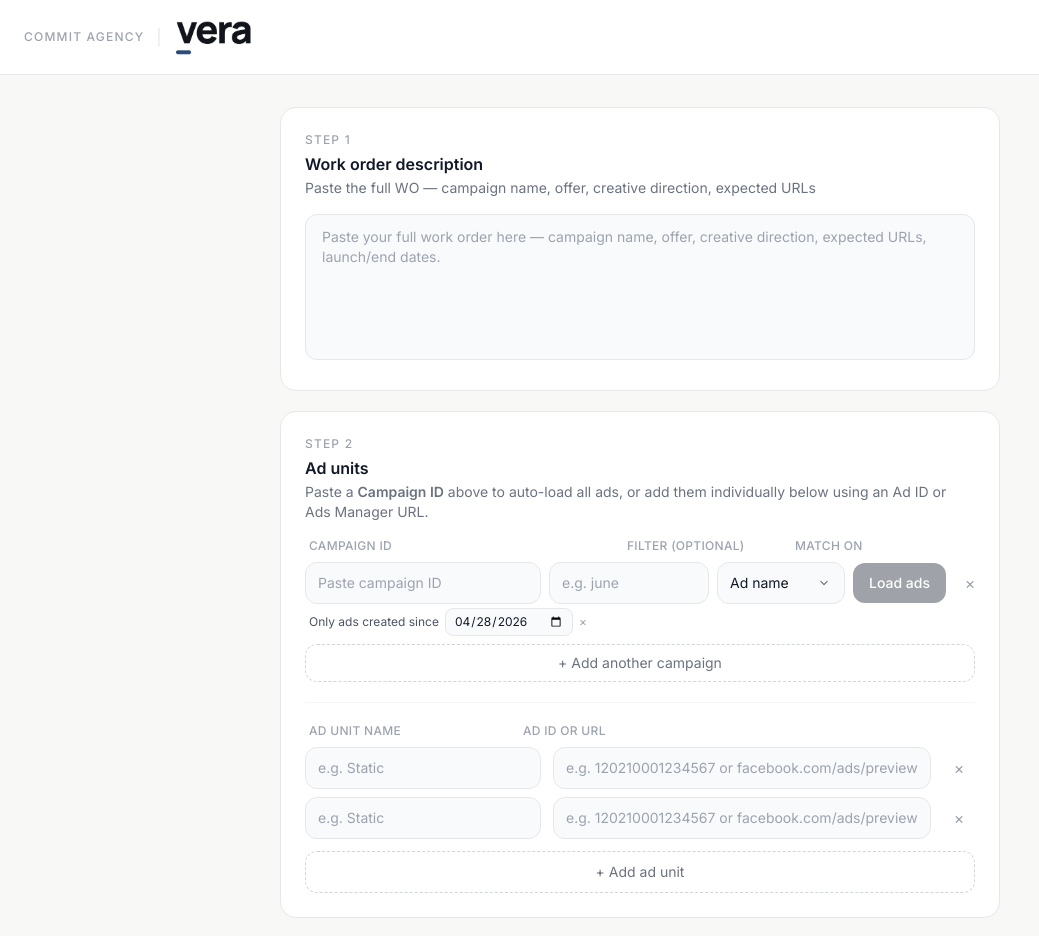
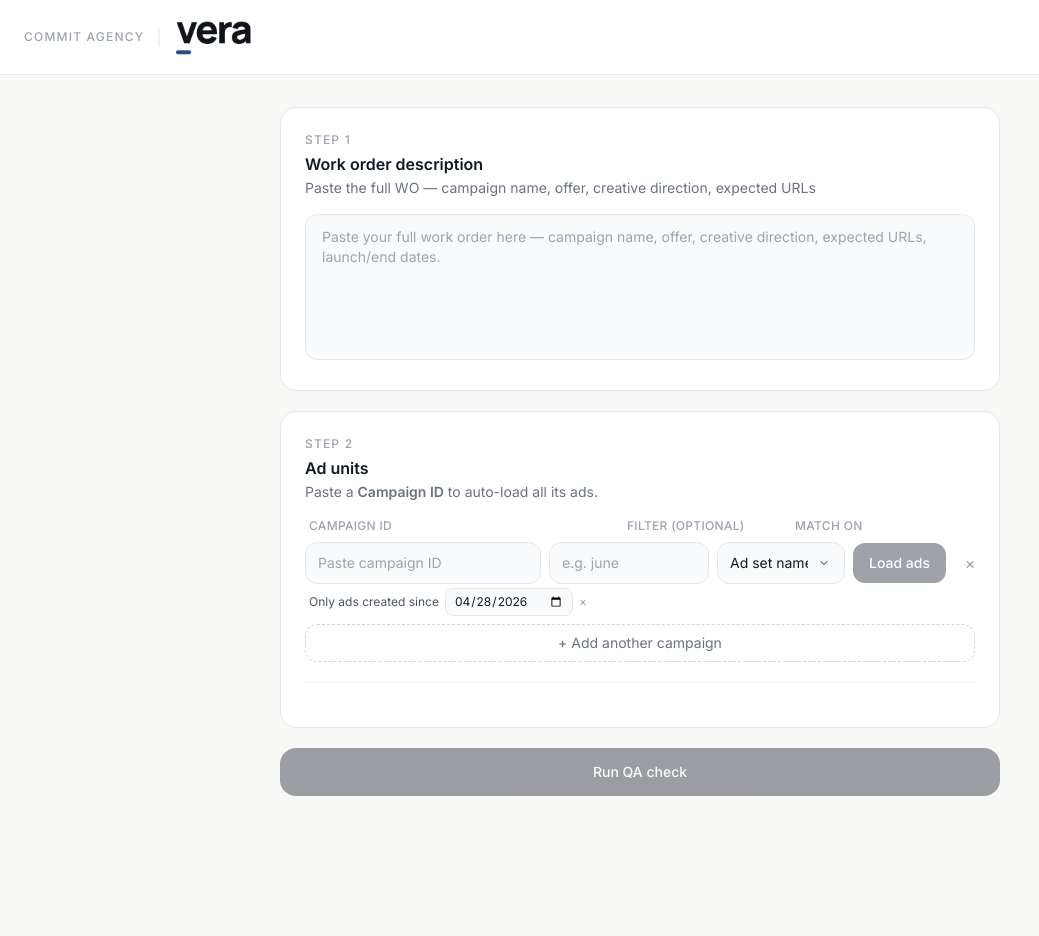
Before and after one commit to jruiz-oss/MetaPreviewQA, a Next.js app: page /qa in a window 1280 px wide. Shown: the top 936 px of the page, without its empty margins (0-1039 px from the left). After the commit the page ends 828 px from the top, so only its background shows below. Built offline with nearby package versions, Linux system fonts and the light colour scheme.

Commit message:
Load ads by Campaign ID only; remove manual Ad ID/URL entry

```diff
--- a/app/qa/page.tsx
+++ b/app/qa/page.tsx
@@ -246,10 +246,7 @@ export default function QAPage() {
   const [wo, setWo] = useState("");
   const [detectedDocs, setDetectedDocs] = useState<{ url: string; woLabel: string; content: string | null; images: DriveImage[]; error: string | null; loading: boolean }[]>([]);
   const [woDestinationUrl, setWoDestinationUrl] = useState<string | null>(null);
-  const [units, setUnits] = useState<AdUnit[]>([
-    { id: "1", name: "", link: "" },
-    { id: "2", name: "", link: "" },
-  ]);
+  const [units, setUnits] = useState<AdUnit[]>([]);
   const [loading, setLoading] = useState(false);
   const [result, setResult] = useState<QAResult | null>(null);
   const [error, setError] = useState("");
@@ -284,7 +281,7 @@ export default function QAPage() {
     id,
     campaignId: "",
     filter: "",
-    filterScope: "ad",
+    filterScope: "adset",
     sinceDate: defaultSinceDate(),
     loading: false,
     loaded: false,
@@ -321,42 +318,9 @@ export default function QAPage() {
     patchCampaignRow(id, { [field]: value } as Partial<CampaignRow>);
   }
 
-  function addUnit() {
-    setUnits((prev) => [
-      ...prev,
-      { id: String(Date.now()), name: "", link: "" },
-    ]);
-  }
-
+  // Drop a single ad from the loaded set (ads are loaded via Campaign ID import).
   function removeUnit(id: string) {
-    if (units.length <= 1) return;
     setUnits((prev) => prev.filter((u) => u.id !== id));
-  }
-
-  function extractAdId(input: string): string {
-    const trimmed = input.trim();
-    // Already a numeric ID
-    if (/^\d{10,}$/.test(trimmed)) return trimmed;
-    try {
-      const urlStr = trimmed.startsWith("http") ? trimmed : `https://${trimmed}`;
-      const url = new URL(urlStr);
-      const fromParams =
-        url.searchParams.get("id") ||
-        url.searchParams.get("ad_id") ||
-        url.searchParams.get("creative_id") ||
-        url.searchParams.get("selected_ad_ids");
-      if (fromParams) return fromParams.split(",")[0].trim();
-    } catch {
-      // not a URL, return as-is
-    }
-    return trimmed;
-  }
-
-  function updateUnit(id: string, field: "name" | "link", value: string) {
-    const resolved = field === "link" ? extractAdId(value) : value;
-    setUnits((prev) =>
-      prev.map((u) => (u.id === id ? { ...u, [field]: resolved } : u))
-    );
   }
 
   const GOOGLE_LINK_RE =
@@ -774,10 +738,7 @@ export default function QAPage() {
     setWo("");
     setDetectedDocs([]);
     setWoDestinationUrl(null);
-    setUnits([
-      { id: "1", name: "", link: "" },
-      { id: "2", name: "", link: "" },
-    ]);
+    setUnits([]);
     setCampaigns([newCampaignRow("c1")]);
     setResult(null);
     setError("");
@@ -991,7 +952,7 @@ export default function QAPage() {
                   Ad units
                 </h2>
                 <p className="text-sm text-gray-500 mt-0.5">
-                  Paste a <strong>Campaign ID</strong> above to auto-load all ads, or add them individually below using an Ad ID or Ads Manager URL.
+                  Paste a <strong>Campaign ID</strong> to auto-load all its ads.
                 </p>
               </div>
 
@@ -1105,45 +1066,26 @@ export default function QAPage() {
                 </button>
               </div>
 
-              {/* Column headers */}
-              <div className="grid grid-cols-[1fr_2fr_32px] gap-3 mb-2 px-1">
-                <span className="text-xs font-medium text-gray-400 uppercase tracking-wide">
-                  Ad unit name
-                </span>
-                <span className="text-xs font-medium text-gray-400 uppercase tracking-wide">
-                  Ad ID or URL
-                </span>
-                <span />
-              </div>
-
+              {/* Loaded ads preview */}
+              {units.some((u) => u.link.trim()) && (
                 <div className="space-y-2">
-                {units.map((unit) => (
+                  <p className="text-xs font-medium text-gray-400 uppercase tracking-wide px-1">
+                    Loaded ads ({units.filter((u) => u.link.trim()).length})
+                  </p>
+                  {units
+                    .filter((u) => u.link.trim())
+                    .map((unit) => (
                       <div
                         key={unit.id}
-                    className="grid grid-cols-[1fr_2fr_32px] gap-3 items-center"
+                        className="flex items-center justify-between gap-3 px-3 py-2.5 rounded-xl border border-gray-200 bg-gray-50"
                       >
-                    <input
-                      type="text"
-                      value={unit.name}
-                      onChange={(e) =>
-                        updateUnit(unit.id, "name", e.target.value)
-                      }
-                      placeholder="e.g. Static"
-                      className="px-3 py-2.5 rounded-xl border border-gray-200 bg-gray-50 text-sm text-gray-900 placeholder-gray-400 focus:outline-none focus:ring-2 focus:ring-gray-900 focus:border-transparent"
-                    />
-                    <input
-                      type="text"
-                      value={unit.link}
-                      onChange={(e) =>
-                        updateUnit(unit.id, "link", e.target.value)
-                      }
-                      placeholder="e.g. 120210001234567 or facebook.com/ads/preview/?id=..."
-                      className="px-3 py-2.5 rounded-xl border border-gray-200 bg-gray-50 text-sm text-gray-900 placeholder-gray-400 focus:outline-none focus:ring-2 focus:ring-gray-900 focus:border-transparent"
-                    />
+                        <div className="min-w-0">
+                          <p className="text-sm text-gray-900 truncate">{unit.name || "Unnamed ad"}</p>
+                          <p className="text-xs font-mono text-gray-400 truncate">{unit.link}</p>
+                        </div>
                         <button
                           onClick={() => removeUnit(unit.id)}
-                      disabled={units.length <= 1}
-                      className="flex items-center justify-center w-8 h-8 rounded-lg text-gray-400 hover:text-gray-700 hover:bg-gray-100 transition-colors disabled:opacity-30 disabled:cursor-not-allowed"
+                          className="shrink-0 flex items-center justify-center w-8 h-8 rounded-lg text-gray-400 hover:text-gray-700 hover:bg-gray-100 transition-colors"
                           title="Remove"
                         >
                           ×
@@ -1151,13 +1093,7 @@ export default function QAPage() {
                       </div>
                     ))}
                 </div>
-
-              <button
-                onClick={addUnit}
-                className="mt-3 w-full py-2.5 rounded-xl border border-dashed border-gray-300 text-sm text-gray-500 hover:text-gray-700 hover:border-gray-400 transition-colors"
-              >
-                + Add ad unit
-              </button>
+              )}
             </div>
 
             {error && (
```
Lines whose indentation alone changed are shown as unchanged.
